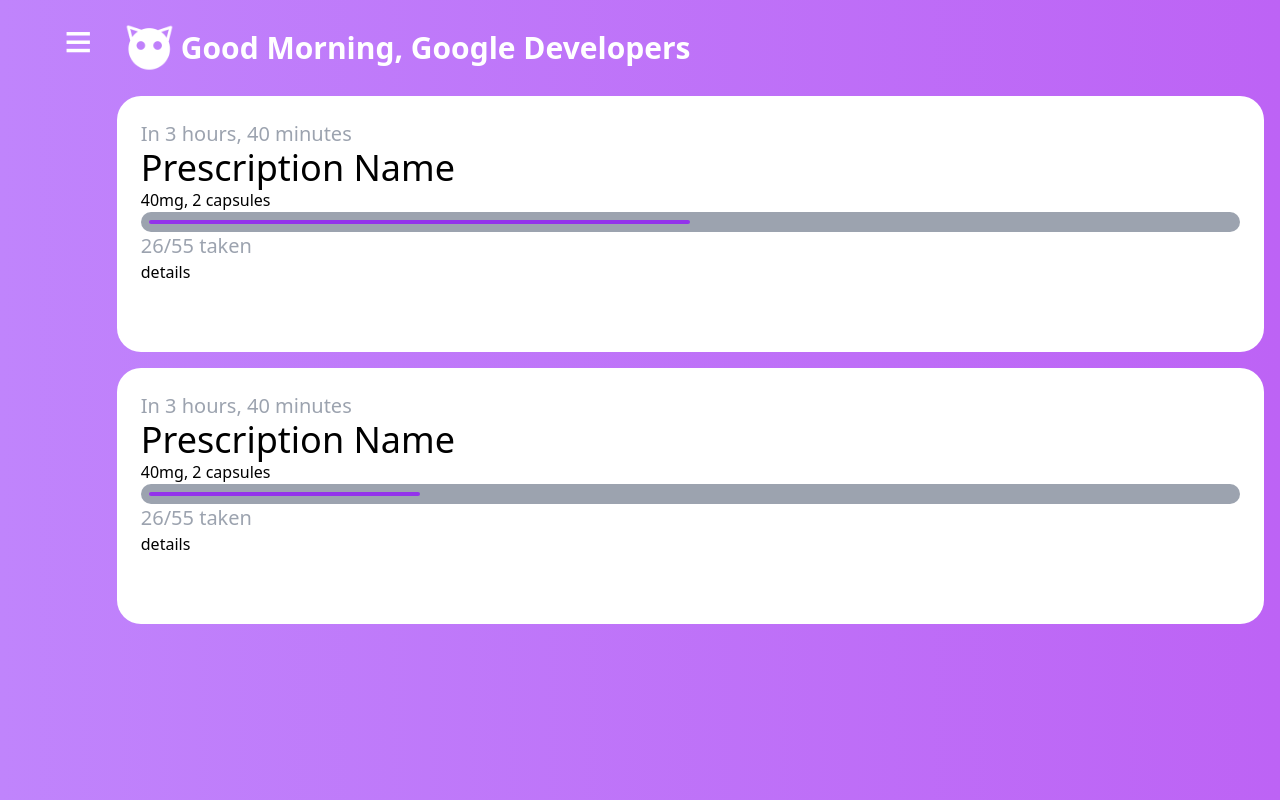
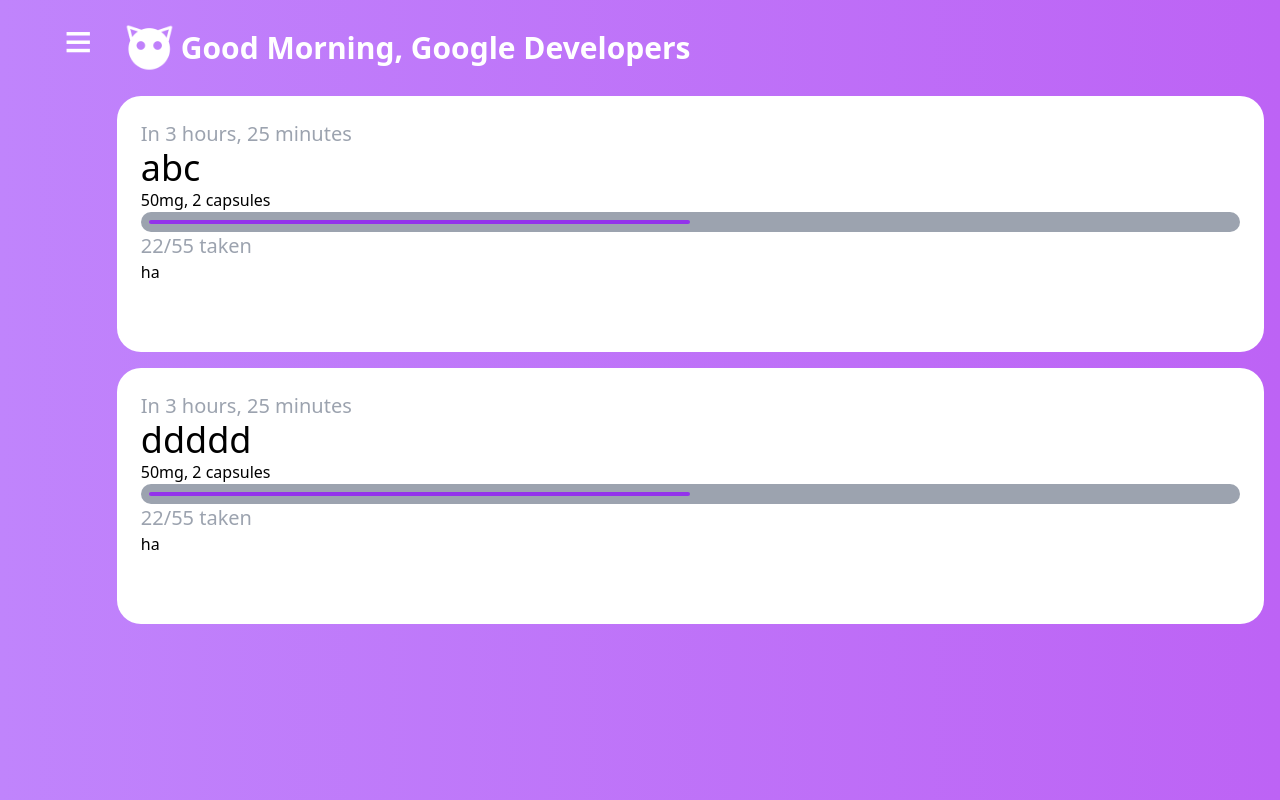
Before and after one commit to yousongsun/gdsc-hackathon-2024, a React (Vite) app in the folder frontend/: page / in a window 1280 px wide. Built offline with nearby package versions, Linux system fonts and the light colour scheme.

Commit message:
extract to component

```diff
--- /dev/null
+++ b/frontend/src/components/HomePrspItem.jsx
@@ -0,0 +1,26 @@
+function HomePrspItem(props) {
+  const { prspInfo } = props;
+  const { hours, minutes, prspName, weight, capsules, taken, total, details } =
+    prspInfo;
+
+  return (
+    <>
+      <div className="text-gray-400 text-xl">
+        In {hours} hours, {minutes} minutes
+      </div>
+      <div className="text-4xl">{prspName}</div>
+      <div>
+        {weight}mg, {capsules} capsules
+      </div>
+      <div className="p-2 w-full bg-gray-400 rounded-2xl">
+        <div className="w-1/2 h-1 bg-purple-600 rounded-2xl"></div>
+      </div>
+      <div className="text-gray-400 text-xl">
+        {taken}/{total} taken
+      </div>
+      <div>{details}</div>
+    </>
+  );
+}
+
+export default HomePrspItem;
--- a/frontend/src/components/Homepage.jsx
+++ b/frontend/src/components/Homepage.jsx
@@ -1,7 +1,35 @@
 import React from "react";
 import CatIcon from "../assets/icon.jpg";
+import HomePrspItem from "./HomePrspItem";
+const prsps = [
+  {
+    hours: 3,
+    minutes: 25,
+    prspName: "abc",
+    weight: 50,
+    capsules: 2,
+    taken: 22,
+    total: 55,
+    details: "ha",
+  },
+  {
+    hours: 3,
+    minutes: 25,
+    prspName: "ddddd",
+    weight: 50,
+    capsules: 2,
+    taken: 22,
+    total: 55,
+    details: "ha",
+  },
+];
 
 const Homepage = () => {
+  const prescriptions = prsps.map((p, index) => (
+    <div key={index} className="bg-white my-4 p-6 rounded-3xl h-64">
+      <HomePrspItem prspInfo={p} />
+    </div>
+  ));
   return (
     <div className="container p-4 mx-auto">
       <div className="flex items-center">
@@ -11,26 +39,7 @@ const Homepage = () => {
         </div>
       </div>
 
-      <div className="bg-white my-4 p-6 rounded-3xl h-64">
-        <div className="text-gray-400 text-xl">In 3 hours, 40 minutes</div>
-        <div className="text-4xl">Prescription Name</div>
-        <div>40mg, 2 capsules</div>
-        <div className="p-2 w-full bg-gray-400 rounded-2xl">
-          <div className="w-1/2 h-1 bg-purple-600 rounded-2xl"></div>
-        </div>
-        <div className="text-gray-400 text-xl">26/55 taken</div>
-        <div>details</div>
-      </div>
-      <div className="bg-white my-4 p-6 rounded-3xl h-64">
-        <div className="text-gray-400 text-xl">In 3 hours, 40 minutes</div>
-        <div className="text-4xl">Prescription Name</div>
-        <div>40mg, 2 capsules</div>
-        <div className="p-2 w-full bg-gray-400 rounded-2xl">
-          <div className="w-1/4 h-1 bg-purple-600 rounded-2xl"></div>
-        </div>
-        <div className="text-gray-400 text-xl">26/55 taken</div>
-        <div>details</div>
-      </div>
+      {prescriptions}
     </div>
   );
 };
```
